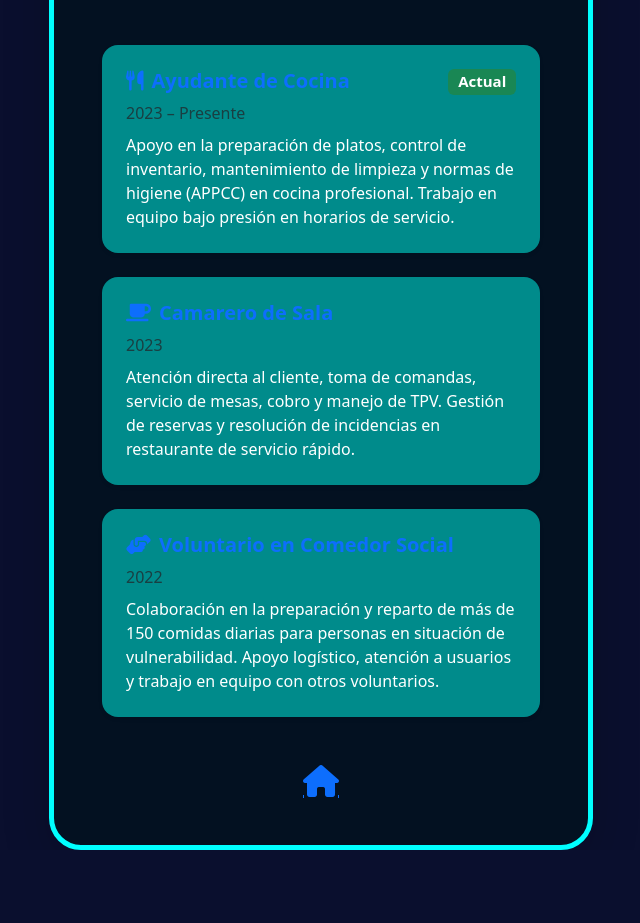
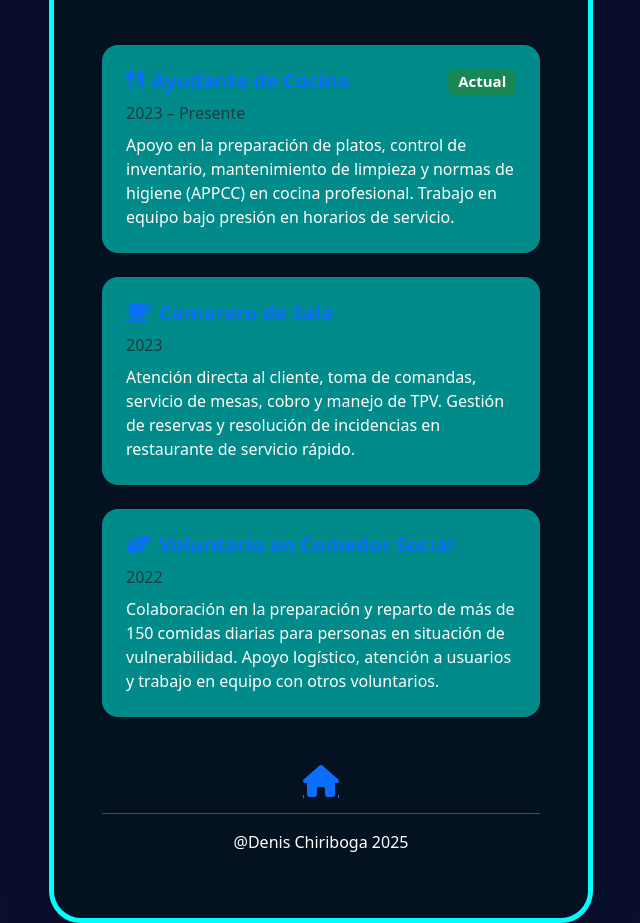
Before and after one commit to DJCP04/Curriculum, a plain HTML site: page Experiencia.html in a window 1280 px wide. Shown: the part 152-1075 px from the top of the page, without its empty margins (319-959 px from the left). Before the commit the page ends 1002 px from the top, so only its background shows below. Drawn offline with nearby package versions, Linux system fonts and the light colour scheme.

Commit message:
Añadimos un footer en estudios y experiencia

```diff
--- a/Experiencia.html
+++ b/Experiencia.html
@@ -80,6 +80,8 @@
             title="Inicio"
           ></a>
         </div>
+        <hr />
+        <p class="text-center">@Denis Chiriboga 2025</p>
       </div>
     </div>
   </body>
```
Also changed, not shown: Estudios.html (+5 -3 lines).
